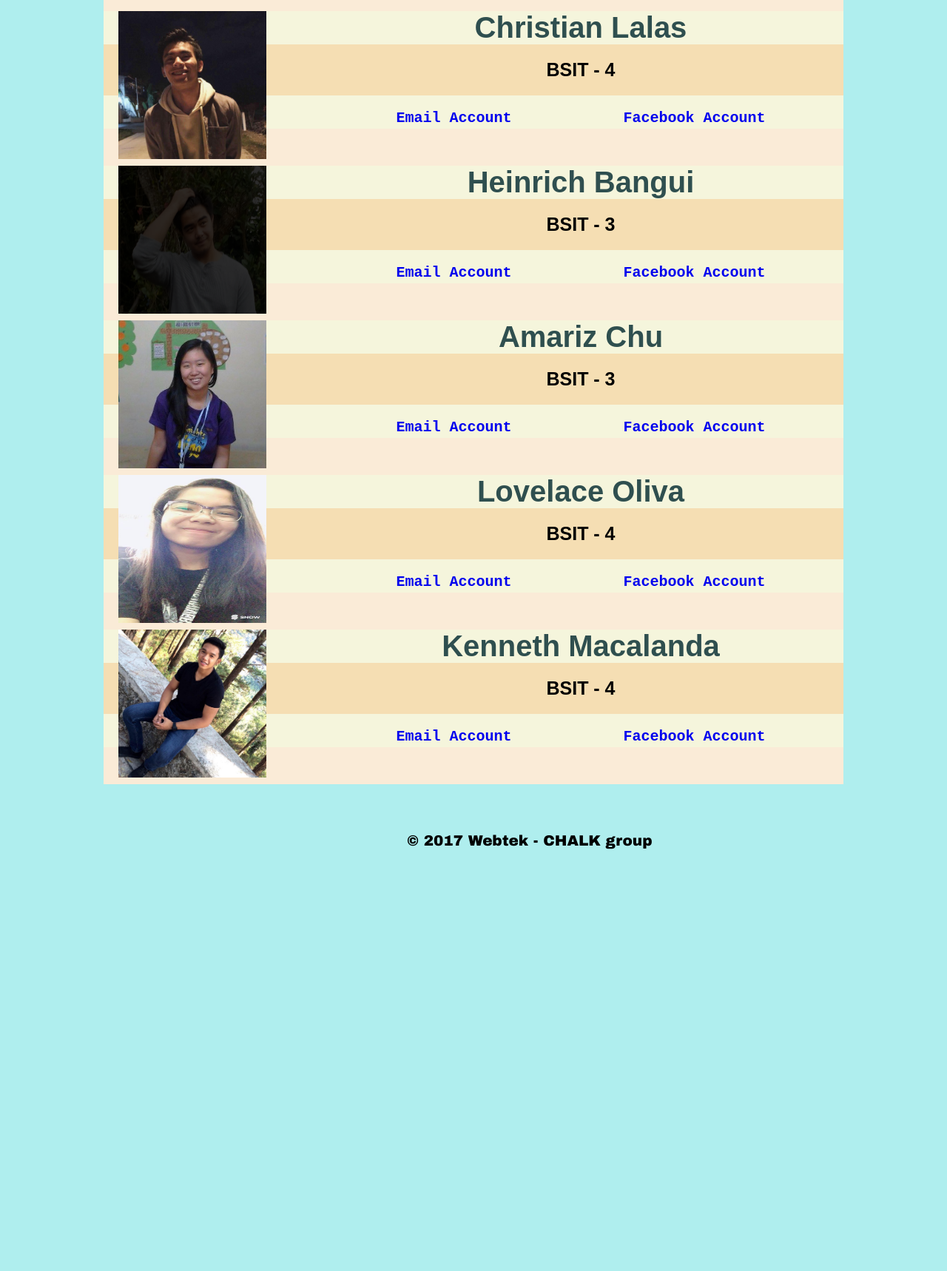
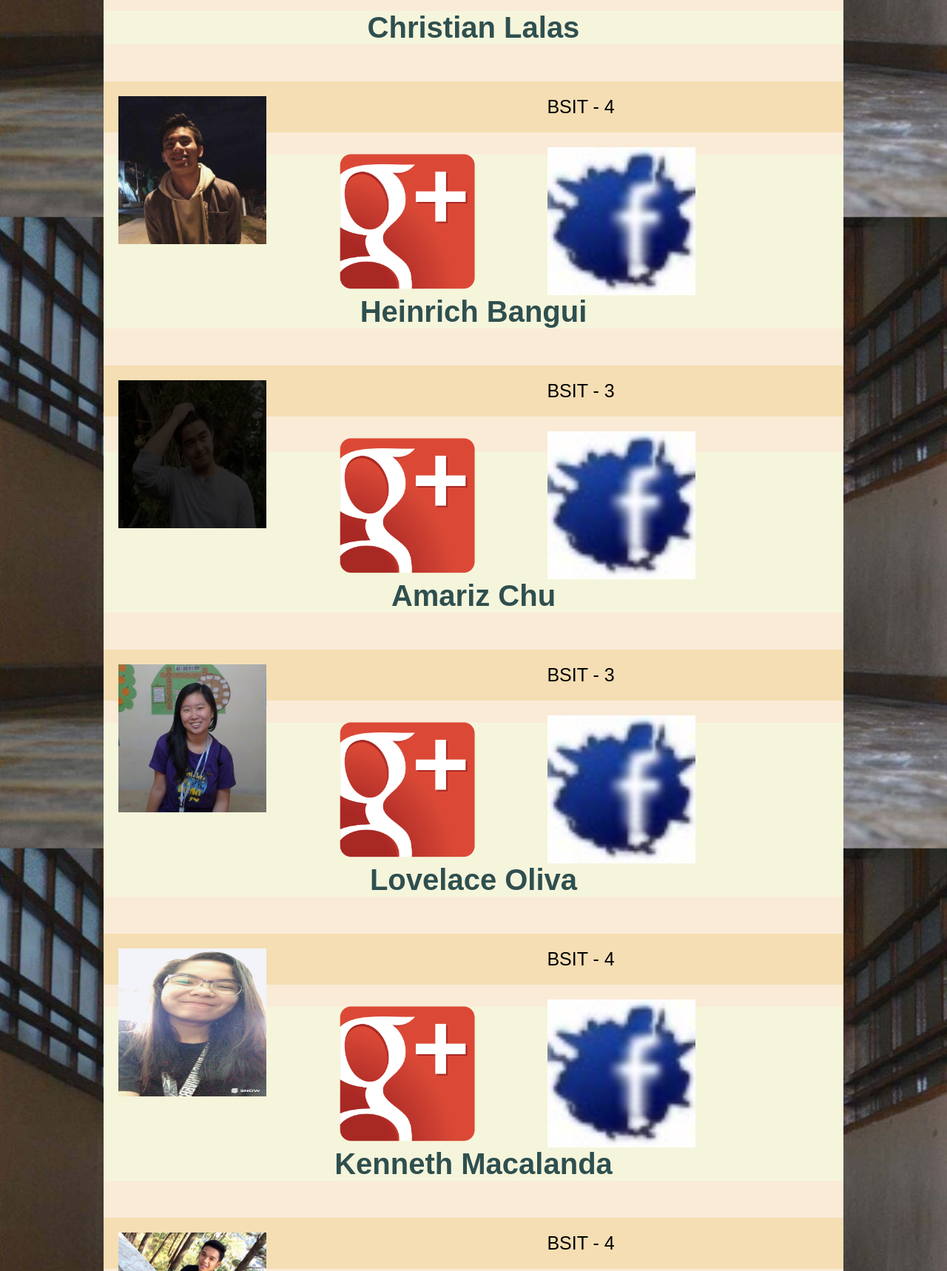
Before and after one commit to Webtechit324/Webtech-Semester-long-Project, a plain HTML site: page WebtekLec/index.html in a window 1280 px wide. Shown: the part 560-2278 px from the top of the page at 74% size. Before the commit the page ends 1727 px from the top, so only its background shows below. Drawn offline with Linux system fonts and the light colour scheme.

Commit message:
added icon picture

```diff
--- a/WebtekLec/index.html
+++ b/WebtekLec/index.html
@@ -30,36 +30,48 @@
         </article>
         <article id="index">
             <h2>CHALK Reviewer Group Members:</h2>
-            <h1 class = "members"> Christian Lalas
+            <h1 class = "members"> Christian Lalas</h1>
             <img src="./img/christian.jpg" alt=""/>
             <p> BSIT - 4</p>
-            <a href="https://plus.google.com/u/0/110144006679219210859"> Email Account</a>
-            <a href= "https://www.facebook.com/chriistianlalas"> Facebook Account </a>
-            </h1>
-            <h1 class = "members"> Heinrich Bangui
+                <ul class="icon">
+                    <a href="https://plus.google.com/u/0/110144006679219210859"><img src="./img/icon2.png" alt="" height="20" width="90"></a>
+                    <a href= "https://www.facebook.com/chriistianlalas"><img src="./img/icon1.jpg" alt=""></a>
+                </ul>
+
+            <h1 class = "members"> Heinrich Bangui</h1>
             <img src="./img/heinrich.png" alt=""/>
             <p> BSIT - 3</p>
-            <a href="https://plus.google.com/103611823219937381757"> Email Account</a>
-            <a href= "https://www.facebook.com/heinrich.bangui"> Facebook Account </a>
-            </h1>
-            <h1 class = "members"> Amariz Chu
+                <ul class="icon">
+                    <a href="https://plus.google.com/103611823219937381757"><img src="./img/icon2.png" alt="" height="20" width="90"></a>
+                    <a href= "https://www.facebook.com/heinrich.bangui"><img src="./img/icon1.jpg" alt=""> </a>
+                </ul><br>
+
+
+                  <h1 class = "members"> Amariz Chu</h1>
             <img src="./img/amariz.jpg" alt=""/>
             <p> BSIT - 3</p>
-            <a href="https://plus.google.com/u/0/100741293764904415257"> Email Account</a>
-            <a href= "https://www.facebook.com/amarizjoyngchu15"> Facebook Account </a>
-            </h1>
-            <h1 class = "members"> Lovelace Oliva
+                <ul class="icon">
+                    <a href="https://plus.google.com/u/0/100741293764904415257"><img src="./img/icon2.png" alt="" height="20" width="90"></a>
+                    <a href= "https://www.facebook.com/amarizjoyngchu15"><img src="./img/icon1.jpg" alt=""> </a>
+            </ul>
+
+
+            <h1 class = "members"> Lovelace Oliva</h1>
             <img src="./img/lovelace.jpg" alt=""/>
             <p> BSIT - 4</p>
-            <a href="https://plus.google.com/u/0/109946433175067071827"> Email Account</a>
-            <a href= "https://www.facebook.com/lovelacezennialuisa.oliva"> Facebook Account </a>
-            </h1>
-            <h1 class = "members"> Kenneth Macalanda
+                <ul class="icon">
+                    <a href="https://plus.google.com/u/0/109946433175067071827"><img src="./img/icon2.png" alt="" height="20" width="90"></a>
+                    <a href= "https://www.facebook.com/lovelacezennialuisa.oliva"><img src="./img/icon1.jpg" alt=""> </a>
+            </ul>
+
+            <h1 class = "members"> Kenneth Macalanda</h1>
             <img src="./img/neil.jpg" alt=""/>
             <p> BSIT - 4</p>
-            <a href="https://plus.google.com/u/0/102338438097382489727"> Email Account</a>
-            <a href= "https://web.facebook.com/kennethneil26"> Facebook Account </a>
-            </h1>
+                <ul class="icon">
+                    <a href="https://plus.google.com/u/0/102338438097382489727"><img src="./img/icon2.png" alt="" height="20" width="90"></a>
+                    <a href= "https://web.facebook.com/kennethneil26"><img src="./img/icon1.jpg" alt=""> </a>
+                </ul>
+
         </article>
     </main>
     <footer>
--- a/WebtekLec/style/style.css
+++ b/WebtekLec/style/style.css
@@ -3,28 +3,28 @@
 }
 
 body {
-    background-color: paleturquoise;
+	background:url(../img/background.jpg) no-repeat center center fixed #B6B6B4;
 	background-size: cover;
 	white-space: nowrap;
 	text-align: center;
 }
 
 #bodyone {
-    background-color: palegoldenrod;
+	background:url(../img/background.jpg) no-repeat center center fixed #B6B6B4;
 	background-size: cover;
 	white-space: nowrap;
 	text-align: center;
 }
 
 #bodytwo {
-    background-color: #0059b3;
+	background:url(../img/background.jpg) no-repeat center center fixed #B6B6B4;
 	background-size: cover;
 	white-space: nowrap;
 	text-align: center;
 }
 
 #bodythree {
-    background-color: palegreen;
+	background:url(../img/background.jpg) no-repeat center center fixed #B6B6B4;
 	background-size: cover;
 	white-space: nowrap;
 	text-align: center;
@@ -38,7 +38,7 @@ body {
 
 img{
     float: left;
-    margin-top: 0px;
+    margin-top: 20px;
     margin-left: 20px;
     padding-right: 70px;
     background-size: auto;
@@ -80,6 +80,7 @@ header p {
 nav {
 	text-align: left;
 	background-color: cadetblue;
+    border-radius: 20px;
 	padding: 20px;
 	clear: both;
     margin-top: 20px;
@@ -192,6 +193,8 @@ article {
     margin-bottom: 50px;
     font-family: fantasy;
     color:darkslategrey;
+    white-space: pre-line;
+
 
 }
 
@@ -284,3 +287,19 @@ small{
     margin-left: 400px;
     font-family: arial black;
 }
+
+.icons li {
+	line-height: 10px;
+}
+.icons a {
+	color: #000;
+	text-decoration: none;
+}
+.icons a:hover {
+	color: #ab0000
+}
+.icons img {
+	float: left;
+	margin-right: 14px;
+	margin-top: 7px
+}
```
Also changed, not shown: WebtekLec/prelims.html (+2 -1 lines), WebtekLec/img/Tim-Berners-Lee-640.jpg (added), WebtekLec/img/background.jpg (added), WebtekLec/img/icon1.jpg (added), WebtekLec/img/icon2.png (added), WebtekLec/img/vinton.jpg (added), 1 other file.
